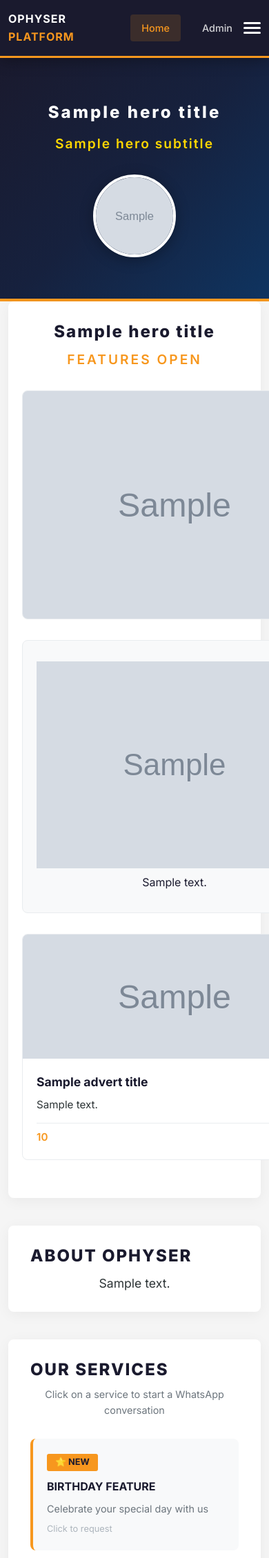
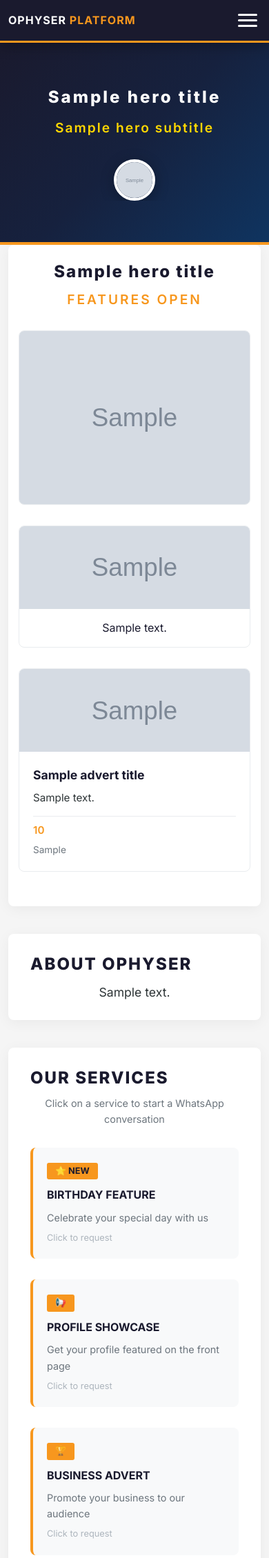
Before and after one commit to klinsmanagyekum334-bot/Myownweb, a Flask app: template templates/index.html in a window 390 px wide; the page is wider, and only the part inside the window is pictured. Shown: the top 2259 px of that part at 69% size. Run offline with Flask 3, Linux system fonts and the light colour scheme; the template is opened without the code that fills it: most values are stand-ins (such as "Sample title", 1, 10 or a date in 2020); grey boxes marked "Sample" are stand-in pictures.

Commit message:
Update style.css

```diff
--- a/static/css/style.css
+++ b/static/css/style.css
@@ -16,9 +16,12 @@ body {
     max-width: 1200px;
     margin: 0 auto;
     padding: 0 20px;
+    box-sizing: border-box;
+    width: 100%;
+    overflow: hidden;
 }
 
-/* Navigation */
+/* ===== NAVIGATION ===== */
 .navbar {
     background: #1a1a2e;
     box-shadow: 0 4px 20px rgba(0,0,0,0.3);
@@ -101,21 +105,104 @@ body {
     background: rgba(247, 151, 30, 0.15);
 }
 
+/* ===== HAMBURGER MENU ===== */
 .hamburger {
     display: none;
     flex-direction: column;
     cursor: pointer;
-    gap: 4px;
+    gap: 5px;
+    padding: 5px;
+    z-index: 1001;
 }
 
 .hamburger span {
-    width: 25px;
+    width: 28px;
     height: 3px;
     background: #ffffff;
     border-radius: 3px;
+    transition: all 0.3s ease;
 }
 
-/* Hero Banner */
+.hamburger.active span:nth-child(1) {
+    transform: rotate(45deg) translate(5px, 6px);
+}
+
+.hamburger.active span:nth-child(2) {
+    opacity: 0;
+}
+
+.hamburger.active span:nth-child(3) {
+    transform: rotate(-45deg) translate(5px, -6px);
+}
+
+/* ===== MOBILE RESPONSIVE NAVIGATION ===== */
+@media (max-width: 768px) {
+    .hamburger {
+        display: flex;
+    }
+
+    .nav-center {
+        display: none;
+        position: absolute;
+        top: 70px;
+        left: 0;
+        right: 0;
+        background: #1a1a2e;
+        padding: 20px;
+        flex-direction: column;
+        align-items: center;
+        gap: 15px;
+        border-top: 1px solid rgba(255,255,255,0.1);
+        box-shadow: 0 10px 30px rgba(0,0,0,0.3);
+        z-index: 1000;
+        max-width: 100%;
+        margin: 0;
+    }
+
+    .nav-center.active {
+        display: flex !important;
+    }
+
+    .nav-right {
+        display: none;
+        position: absolute;
+        top: 70px;
+        right: 0;
+        background: #1a1a2e;
+        padding: 20px;
+        flex-direction: column;
+        align-items: center;
+        gap: 10px;
+        border-top: 1px solid rgba(255,255,255,0.1);
+        box-shadow: 0 10px 30px rgba(0,0,0,0.3);
+        z-index: 1000;
+        min-width: 150px;
+    }
+
+    .nav-right.active {
+        display: flex !important;
+    }
+
+    .nav-center .search-bar {
+        width: 100%;
+        max-width: 300px;
+    }
+
+    .nav-center .search-bar input {
+        width: 100%;
+        color: #ffffff;
+        background: rgba(255,255,255,0.1);
+    }
+
+    .nav-right .nav-link {
+        padding: 10px 20px;
+        width: 100%;
+        text-align: center;
+        font-size: 1rem;
+    }
+}
+
+/* ===== HERO BANNER ===== */
 .hero-banner {
     background: linear-gradient(135deg, #1a1a2e 0%, #16213e 50%, #0f3460 100%);
     padding: 60px 0;
@@ -133,6 +220,8 @@ body {
     letter-spacing: 3px;
     margin-bottom: 10px;
     color: #ffffff;
+    word-wrap: break-word;
+    overflow-wrap: break-word;
 }
 
 .banner-text h1 span {
@@ -145,9 +234,40 @@ body {
     color: #ffd700;
     margin-bottom: 30px;
     letter-spacing: 2px;
+    word-wrap: break-word;
+    overflow-wrap: break-word;
 }
 
-/* Flash Messages */
+/* ===== ROUND AVATAR ===== */
+.profile-avatar-wrapper {
+    margin: 20px auto 0;
+    width: 120px;
+    height: 120px;
+}
+
+.round-avatar {
+    width: 100%;
+    height: 100%;
+    border-radius: 50%;
+    object-fit: cover;
+    border: 4px solid #ffffff;
+    box-shadow: 0 4px 20px rgba(0,0,0,0.3);
+}
+
+.round-avatar-placeholder {
+    width: 100%;
+    height: 100%;
+    border-radius: 50%;
+    background: rgba(255,255,255,0.1);
+    border: 4px dashed rgba(255,255,255,0.3);
+    display: flex;
+    align-items: center;
+    justify-content: center;
+    font-size: 4rem;
+    color: rgba(255,255,255,0.4);
+}
+
+/* ===== FLASH MESSAGES ===== */
 .flash-messages {
     position: fixed;
     top: 80px;
@@ -194,6 +308,7 @@ body {
     box-shadow: 0 4px 20px rgba(0,0,0,0.05);
     margin-bottom: 40px;
     text-align: center;
+    overflow: hidden;
 }
 
 .section-title {
@@ -202,6 +317,8 @@ body {
     color: #1a1a2e;
     margin-bottom: 5px;
     letter-spacing: 2px;
+    word-wrap: break-word;
+    overflow-wrap: break-word;
 }
 
 .section-subtitle {
@@ -210,13 +327,23 @@ body {
     margin-bottom: 30px;
     font-weight: 600;
     letter-spacing: 3px;
+    word-wrap: break-word;
+    overflow-wrap: break-word;
 }
 
+/* ===== FEATURED GRID ===== */
 .featured-grid {
     display: grid;
-    grid-template-columns: repeat(3, 1fr);
+    grid-template-columns: repeat(3, minmax(0, 1fr));
     gap: 30px;
     margin-bottom: 30px;
+    max-width: 100%;
+    width: 100%;
+    overflow: hidden;
+}
+
+.featured-grid > * {
+    min-width: 0;
 }
 
 .featured-card {
@@ -225,6 +352,9 @@ body {
     border-radius: 8px;
     transition: all 0.3s;
     border: 1px solid #e9ecef;
+    max-width: 100%;
+    overflow: hidden;
+    width: 100%;
 }
 
 .featured-card:hover {
@@ -249,6 +379,7 @@ body {
     object-fit: cover;
     display: block;
     transition: transform 0.3s;
+    max-width: 100%;
 }
 
 .featured-card.image-card:hover .featured-image {
@@ -344,6 +413,8 @@ body {
     display: flex;
     flex-direction: column;
     border: 1px solid #e9ecef;
+    max-width: 100%;
+    width: 100%;
 }
 
 .advert-image-wrapper {
@@ -359,6 +430,7 @@ body {
     height: 100%;
     object-fit: cover;
     display: block;
+    max-width: 100%;
 }
 
 .advert-placeholder {
@@ -385,6 +457,9 @@ body {
     display: flex;
     flex-direction: column;
     gap: 8px;
+    max-width: 100%;
+    word-wrap: break-word;
+    overflow-wrap: break-word;
 }
 
 .advert-title {
@@ -392,6 +467,8 @@ body {
     font-weight: 700;
     color: #1a1a2e;
     margin: 0;
+    word-wrap: break-word;
+    overflow-wrap: break-word;
 }
 
 .advert-description {
@@ -399,6 +476,8 @@ body {
     color: #2d3436;
     margin: 0;
     line-height: 1.5;
+    word-wrap: break-word;
+    overflow-wrap: break-word;
 }
 
 .advert-details {
@@ -408,6 +487,8 @@ body {
     margin-top: 6px;
     padding-top: 8px;
     border-top: 1px solid #e9ecef;
+    flex-wrap: wrap;
+    gap: 5px;
 }
 
 .advert-price {
@@ -427,7 +508,80 @@ body {
     border-color: #f7971e;
 }
 
-/* About Section */
+/* ===== DYNAMIC CARD - INDIVIDUAL GRID ITEM ===== */
+.featured-grid .dynamic-card {
+    padding: 0 !important;
+    width: 100% !important;
+    max-width: 100% !important;
+    min-width: 0 !important;
+    box-sizing: border-box !important;
+    overflow: hidden !important;
+    background: #ffffff !important;
+    border: 1px solid #e9ecef !important;
+    border-radius: 8px !important;
+    display: flex !important;
+    flex-direction: column !important;
+}
+
+.featured-grid .dynamic-card:hover {
+    transform: translateY(-5px);
+    box-shadow: 0 8px 30px rgba(0,0,0,0.1);
+    border-color: #f7971e;
+}
+
+.dynamic-card-image-wrapper {
+    width: 100%;
+    height: 180px;
+    overflow: hidden;
+    flex-shrink: 0;
+    background: #f8f9fa;
+}
+
+.dynamic-card-image {
+    display: block;
+    width: 100% !important;
+    height: 180px !important;
+    max-width: 100% !important;
+    object-fit: cover !important;
+}
+
+.dynamic-card-placeholder {
+    width: 100%;
+    height: 180px;
+    display: flex;
+    flex-direction: column;
+    align-items: center;
+    justify-content: center;
+    color: #6c757d;
+    font-size: 0.9rem;
+    background: #f8f9fa;
+    flex-shrink: 0;
+}
+
+.dynamic-card-placeholder span {
+    font-size: 3rem;
+    margin-bottom: 8px;
+}
+
+.dynamic-card-content {
+    padding: 20px;
+    width: 100%;
+    max-width: 100%;
+    box-sizing: border-box;
+    overflow-wrap: anywhere;
+    word-break: break-word;
+    flex: 1;
+}
+
+.dynamic-card-content p {
+    margin: 0 0 8px 0;
+}
+
+.dynamic-card-content p:last-child {
+    margin-bottom: 0;
+}
+
+/* ===== ABOUT SECTION ===== */
 .about-section {
     background: #ffffff;
     padding: 40px;
@@ -443,9 +597,11 @@ body {
     font-size: 1.1rem;
     line-height: 1.8;
     color: #2d3436;
+    word-wrap: break-word;
+    overflow-wrap: break-word;
 }
 
-/* News / Services Section */
+/* ===== SERVICES / NEWS SECTION ===== */
 .news-section {
     background: #ffffff;
     padding: 40px;
@@ -509,12 +664,16 @@ body {
     font-size: 1rem;
     color: #1a1a2e;
     margin-bottom: 8px;
+    word-wrap: break-word;
+    overflow-wrap: break-word;
 }
 
 .news-card p {
     color: #6c757d;
     font-size: 0.9rem;
     margin-bottom: 8px;
+    word-wrap: break-word;
+    overflow-wrap: break-word;
 }
 
 .news-meta {
@@ -672,10 +835,10 @@ body {
     background: rgba(247, 151, 30, 0.2);
 }
 
-/* Responsive Design */
+/* ===== RESPONSIVE ===== */
 @media (max-width: 992px) {
     .featured-grid {
-        grid-template-columns: repeat(2, 1fr);
+        grid-template-columns: repeat(2, minmax(0, 1fr));
     }
 
     .news-grid {
@@ -688,24 +851,8 @@ body {
 }
 
 @media (max-width: 768px) {
-    .nav-center {
-        display: none;
-    }
-
-    .hamburger {
-        display: flex;
-    }
-
-    .banner-text h1 {
-        font-size: 2rem;
-    }
-
-    .banner-text h2 {
-        font-size: 1.2rem;
-    }
-
     .featured-grid {
-        grid-template-columns: 1fr;
+        grid-template-columns: 1fr !important;
     }
 
     .news-grid {
@@ -730,6 +877,39 @@ body {
     .contact-section {
         padding: 25px 20px;
     }
+
+    .profile-avatar-wrapper {
+        width: 80px;
+        height: 80px;
+    }
+
+    .round-avatar-placeholder {
+        font-size: 2.5rem;
+    }
+
+    .advert-image-wrapper {
+        height: 150px !important;
+    }
+
+    .dynamic-card-image-wrapper {
+        height: 150px !important;
+    }
+
+    .dynamic-card-image {
+        height: 150px !important;
+    }
+
+    .dynamic-card-placeholder {
+        height: 150px !important;
+    }
+
+    .banner-text h1 {
+        font-size: 2rem;
+    }
+
+    .banner-text h2 {
+        font-size: 1.2rem;
+    }
 }
 
 @media (max-width: 480px) {
@@ -748,8 +928,52 @@ body {
     .section-title {
         font-size: 1.5rem;
     }
+
+    .profile-avatar-wrapper {
+        width: 60px;
+        height: 60px;
+    }
+
+    .round-avatar-placeholder {
+        font-size: 2rem;
+    }
+
+    .advert-image-wrapper {
+        height: 120px !important;
+    }
+
+    .dynamic-card-image-wrapper {
+        height: 120px !important;
+    }
+
+    .dynamic-card-image {
+        height: 120px !important;
+    }
+
+    .dynamic-card-placeholder {
+        height: 120px !important;
+    }
+
+    .advert-details {
+        flex-direction: column;
+        align-items: flex-start;
+        gap: 5px;
+    }
+
+    .appointment-content {
+        padding: 15px;
+    }
+
+    .dynamic-card-content {
+        padding: 15px !important;
+    }
+
+    .featured-section {
+        padding: 20px 15px;
+    }
 }
 
+/* ===== ANIMATIONS ===== */
 @keyframes slideIn {
     from {
         transform: translateX(100%);
@@ -761,49 +985,17 @@ body {
     }
 }
 
-/* Scrollbar */
+/* ===== SCROLLBAR ===== */
 ::-webkit-scrollbar {
     width: 8px;
 }
-
 ::-webkit-scrollbar-track {
     background: #f5f5f5;
 }
-
 ::-webkit-scrollbar-thumb {
     background: #f7971e;
     border-radius: 10px;
 }
-
 ::-webkit-scrollbar-thumb:hover {
     background: #e67e22;
 }
-
-/* ===== Round Avatar ===== */
-.profile-avatar-wrapper {
-    margin: 20px auto 0;
-    width: 120px;
-    height: 120px;
-}
-
-.round-avatar {
-    width: 100%;
-    height: 100%;
-    border-radius: 50%;
-    object-fit: cover;
-    border: 4px solid #ffffff;
-    box-shadow: 0 4px 20px rgba(0,0,0,0.3);
-}
-
-.round-avatar-placeholder {
-    width: 100%;
-    height: 100%;
-    border-radius: 50%;
-    background: rgba(255,255,255,0.1);
-    border: 4px dashed rgba(255,255,255,0.3);
-    display: flex;
-    align-items: center;
-    justify-content: center;
-    font-size: 4rem;
-    color: rgba(255,255,255,0.4);
-}
```
Also changed, not shown: other parts of static/css/style.css (+15 -79 lines).
